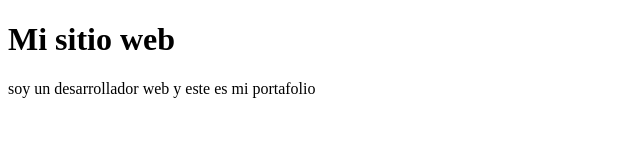
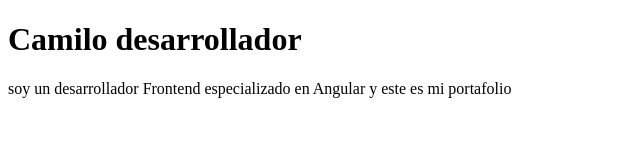
Before and after one commit to luna85772/HTML-branches-practice, a plain HTML site: page index.html in a window 1280 px wide. Shown: the whole page, without its empty margins (0-640 px from the left). Drawn offline with Linux system fonts and the light colour scheme.

Commit message:
index.html cambia titulo y descripción

```diff
--- a/index.html
+++ b/index.html
@@ -7,10 +7,8 @@
 </head>
 <body>
 
-    <h1>
-        Mi sitio web
-    </h1>
-    <p>soy un desarrollador web y este es mi portafolio</p>
+    <h1>Camilo desarrollador</h1>
+    <p>soy un desarrollador Frontend especializado en Angular y este es mi portafolio</p>
 
 </body>
 </html>
```
